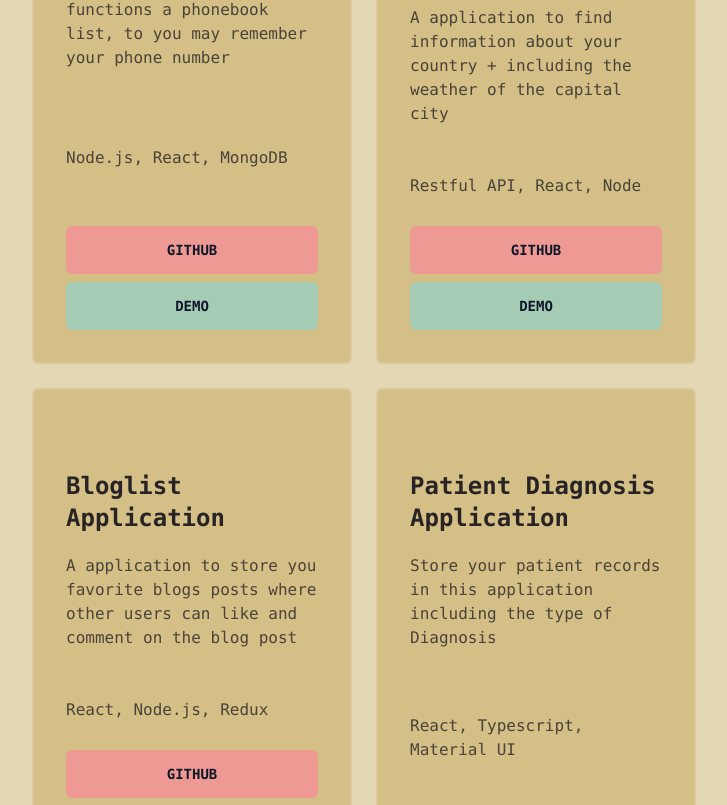
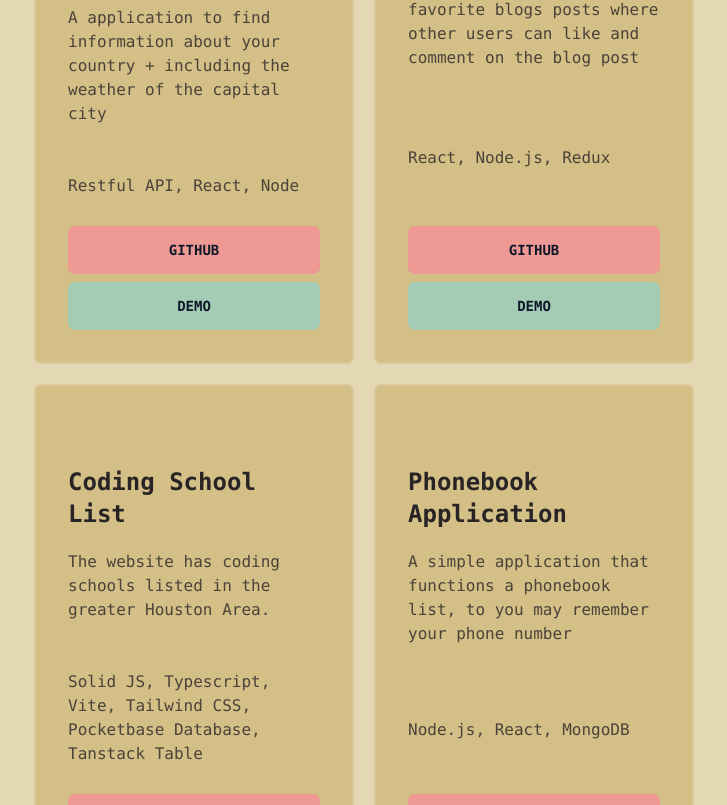
Before and after one commit to ebrahim95/portfolio, a Vue app: page / in a window 1280 px wide. Shown: the part 1193-1998 px from the top of the page, without its empty margins (276-1003 px from the left). Built offline with nearby package versions, Linux system fonts and the light colour scheme.

Commit message:
added coding list project

```diff
--- a/src/App.vue
+++ b/src/App.vue
@@ -9,11 +9,13 @@ interface other {
 const other_message: other = reactive({
   name: 'ebrahim'
 })
+
+
 </script>
 
 <template>
   <div id="main-background" class="prose font-mono mx-auto min-h-full p-10 min-w-full">
-    <div class="mx-auto 2xl:w-6/12 lg:w-8/12 flex flex-col items-center">
+    <div class="mx-auto 2xl:w-8/12 lg:w-8/12 flex flex-col items-center">
       <header>
         <h1 class="text-center">Ebrahim's <span class="kbd"> + </span> Portfolio</h1>
         <h2 class="text-center"> A Crafty Front <span class="kbd">-</span> End Engineer </h2>
@@ -49,17 +51,7 @@ const other_message: other = reactive({
       </section>
       <section class="mb-6">
         <h2 class="kbd text-center lg:text-start">PERSONAL PROJECTS</h2>
-        <div class="flex flex-row flex-wrap justify-center gap-6 mx-auto 2xl:justify-start">
-          <Card url_git="https://github.com/ebrahim95/practice-projects/tree/main/phonebook"
-            url_demo="https://small-hill-6640.fly.dev/">
-            <template #heading> Phonebook Application </template>
-            <template #details>
-              A simple application that functions a phonebook list, to you may remember your phone
-              number
-            </template>
-            <template #stack>Node.js, React, MongoDB</template>
-          </Card>
-
+        <div class="min-w-full flex flex-row flex-wrap justify-center gap-5 mx-auto 2xl:justify-start">
           <Card url_git="https://github.com/ebrahim95/practice-projects/tree/main/countries"
             url_demo="https://silent-dream-6984.fly.dev/">
             <template #heading> Country Information Application </template>
@@ -80,6 +72,22 @@ const other_message: other = reactive({
             <template #stack> React, Node.js, Redux </template>
           </Card>
 
+          <Card url_git="https://github.com/ebrahim95/portfolio" url_demo="https://coding-school-list.fly.dev">
+            <template #heading>Coding School List</template>
+            <template #details>The website has coding schools listed in the greater Houston Area.</template>
+            <template #stack>Solid JS, Typescript, Vite, Tailwind CSS, Pocketbase Database, Tanstack Table</template>
+          </Card>
+
+          <Card url_git="https://github.com/ebrahim95/coding_school_list" url_demo="https://small-hill-6640.fly.dev/">
+            <template #heading> Phonebook Application </template>
+            <template #details>
+              A simple application that functions a phonebook list, to you may remember your phone
+              number
+            </template>
+            <template #stack>Node.js, React, MongoDB</template>
+          </Card>
+
+
           <Card url_git="https://github.com/ebrahim95/practice-projects/tree/main/patientor">
             <template #heading> Patient Diagnosis Application </template>
             <template #details>
@@ -88,13 +96,13 @@ const other_message: other = reactive({
             <template #stack> React, Typescript, Material UI </template>
           </Card>
 
-
-
           <Card url_git="https://github.com/ebrahim95/portfolio">
             <template #heading>Portfolio</template>
             <template #details>Shows you my work :)</template>
             <template #stack>Vue, Typescript, Vite</template>
           </Card>
+
+
 
 
         </div>
```
